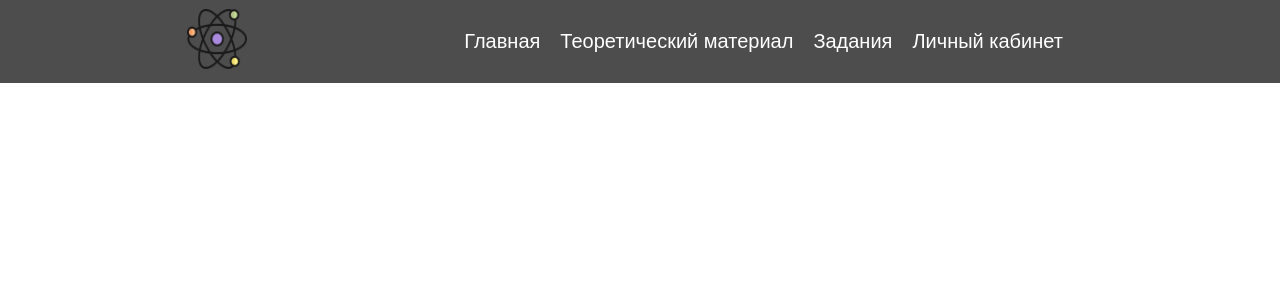
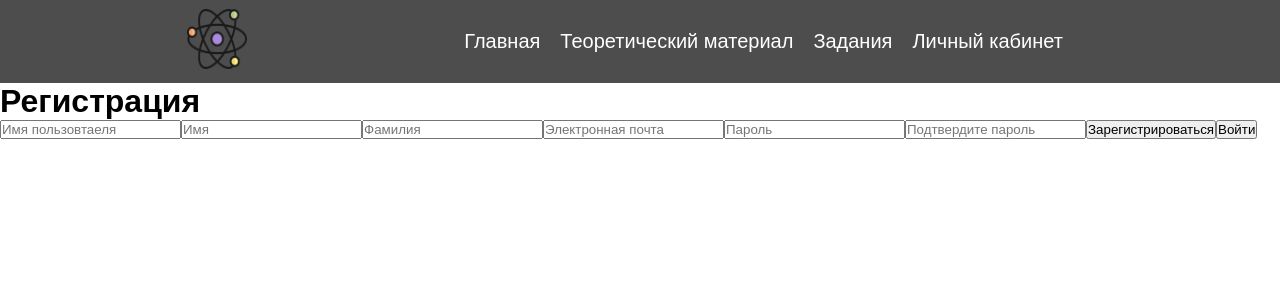
Before and after one commit to Qupiee/physics_webapp, a React (Create React App) app: page /registration in a window 1280 px wide. Shown: the top 300 px of the page. Built offline with nearby package versions, Linux system fonts and the light colour scheme.

Commit message:
improved routing

```diff
--- a/src/App.js
+++ b/src/App.js
@@ -1,20 +1,18 @@
 import './App.css';
 import Navbar from './Components/Navbar';
-import Main from './Components/Main';
-import Theory from './Components/Theory';
-import Tasks from './Components/Tasks';
-import Account from './Components/Account';
 import { Route, Routes } from 'react-router-dom';
+import AppRoutes from './AppRoutes';
+
 
 function App() {
   return (
     <div className='container'>
     <Navbar />
       <Routes>
-        <Route path='/' element={<Main />}></Route>
-        <Route path='/theory' element={<Theory />}></Route>
-        <Route path='/tasks' element={<Tasks />}></Route>
-        <Route path='/account' element={<Account />}></Route>
+        {AppRoutes.map((route, page) => {
+          const {element, ...rest} = route;
+          return <Route key={page} {...rest} element={element}/>
+        })}
       </Routes>
     </div>
   );
--- /dev/null
+++ b/src/AppRoutes.js
@@ -0,0 +1,36 @@
+import Account from "./Components/Account";
+import Authorization from "./Components/Authorization";
+import Registration from "./Components/Registration";
+import Main from "./Components/Main";
+import Tasks from "./Components/Tasks";
+import Theory from "./Components/Theory";
+
+const AppRoutes = [
+    {
+        path: '/',
+        element: <Main />
+
+    },
+    {
+        path: '/theory',
+        element: <Theory />
+    },
+    {
+        path: '/tasks',
+        element: <Tasks />
+    },
+    {
+        path: '/account',
+        element: <Account />
+    },
+    {
+        path: '/authorization',
+        element: <Authorization />
+    },
+    {
+        path: '/registration',
+        element: <Registration />
+    }
+]
+
+export default AppRoutes;
--- /dev/null
+++ b/src/Components/Authorization.js
@@ -0,0 +1,19 @@
+import React from "react";
+import { Link } from "react-router-dom";
+
+function Authorization() {
+    return (
+        <div className="form-authorization">
+            <h1>Авторизация</h1>
+            <input className="authorization-input" type="text" placeholder="Имя пользователя"></input>
+            <input className="authorization-input" type="password" placeholder="Пароль"></input>
+            <button className="authorization-btn" type="submit">Войти</button>
+            <Link className="authorization-btn" to={'/registration'}>
+                <button className="authorization-btn">Зарегистрироваться</button>
+            </Link>
+            <Link to={'/#'} className="link-reset-password">Забыли пароль?</Link>
+        </div>
+    )
+}
+
+export default Authorization;
--- /dev/null
+++ b/src/Components/Registration.js
@@ -0,0 +1,22 @@
+import React from "react";
+import { Link } from "react-router-dom";
+
+function Authorization() {
+    return (
+        <div className="form-registration">
+            <h1 className="form-registration-label">Регистрация</h1>
+            <input className="registration-input" type="text" placeholder="Имя пользовтаеля"></input>
+            <input className="registration-input" placeholder="Имя"></input>
+            <input className="registration-input" placeholder="Фамилия"></input>
+            <input id="email" className="registration-input" type="email" placeholder="Электронная почта"></input>
+            <input id="registration-password" className="registration-input" type="password" placeholder="Пароль"></input>
+            <input id="registration-password-repeat" className="registration-input" type="password" placeholder="Подтвердите пароль"></input>
+            <button className="registration-btn" type="submit">Зарегистрироваться</button>
+            <Link className="registration-btn" to={'/authorization'}>
+                <button className="registration-btn">Войти</button>
+            </Link>
+        </div>
+    )
+}
+
+export default Authorization;
```
